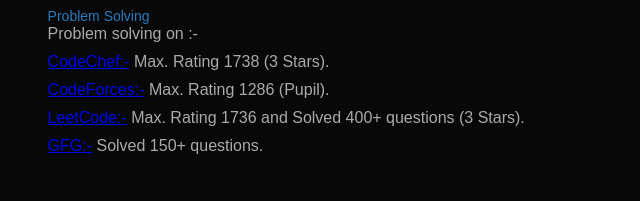
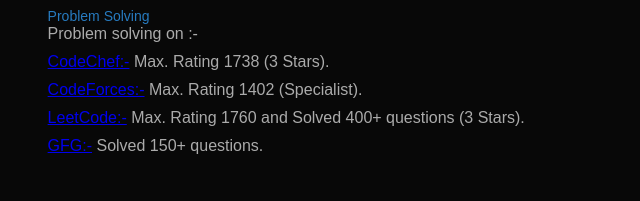
Before and after one commit to thewpingmonk/portfolio, a plain HTML site: page index.html in a window 1280 px wide. Shown: the part 1079-1280 px from the top of the page, 490-1130 px from the left. Drawn offline with Linux system fonts and the light colour scheme.

Commit message:
Update index.html

```diff
--- a/index.html
+++ b/index.html
@@ -50,8 +50,8 @@
                             <li><span>Problem Solving</span><br>Problem solving on :- </li>
                             <ul style="list-style-type: circle">
                                 <li><a href="https://www.codechef.com/users/thewpingmonk">CodeChef:-</a>  Max. Rating 1738 (3 Stars).  </li>
-                                <li><a href="https://codeforces.com/profile/TheWpingMonk">CodeForces:-</a>  Max. Rating 1286 (Pupil).  </li>
-                                <li><a href="https://leetcode.com/TheWpingMonk/">LeetCode:-</a>  Max. Rating 1736 and Solved 400+ questions (3 Stars). </li>
+                                <li><a href="https://codeforces.com/profile/TheWpingMonk">CodeForces:-</a>  Max. Rating 1402 (Specialist).  </li>
+                                <li><a href="https://leetcode.com/TheWpingMonk/">LeetCode:-</a>  Max. Rating 1760 and Solved 400+ questions (3 Stars). </li>
                                 <li><a href="https://auth.geeksforgeeks.org/user/shubhamgupta224149/practice">GFG:-</a>  Solved 150+ questions.  </li>
 
                             </ul>
@@ -61,6 +61,7 @@
                         <ul>
                             <li>Scored rank 26 among 19k contestants in CodeChef contest (April Long Two 2022).</li>
                             <li>Scored rank 97 among 27k contestants in CodeChef contest (February Cook-Off 2023).</li>
+                            <li>•	Ranked under 1.3k globally in CodeForces Div. 2 Round.</li>
                             <li>Solved around 750+ problems on various coding platforms like CodeChef, LeetCode, GFG, HackerRank and Code Studio.</li>
                         </ul>
                     </div>
```
